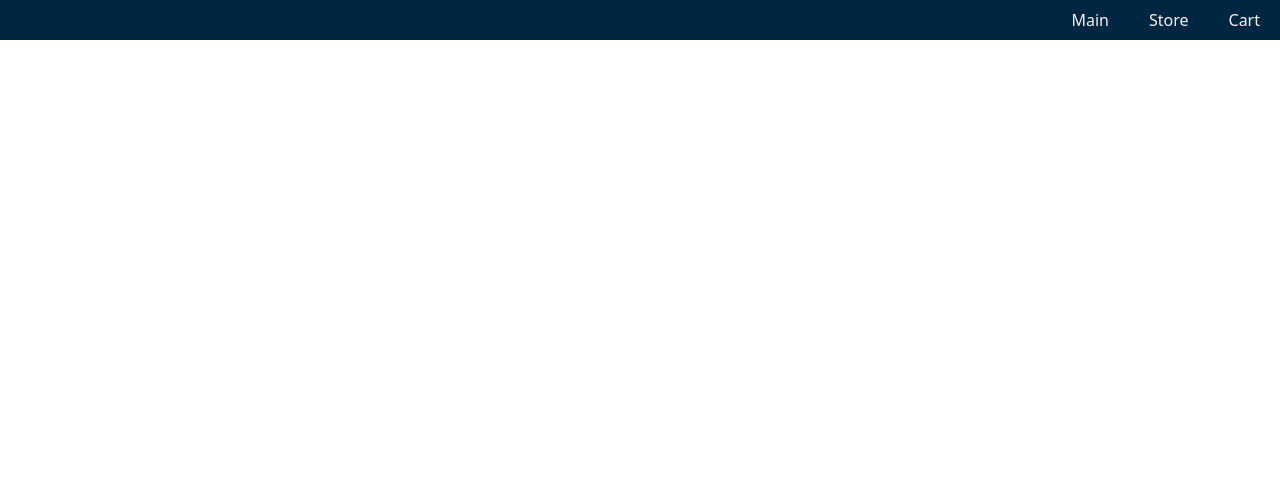
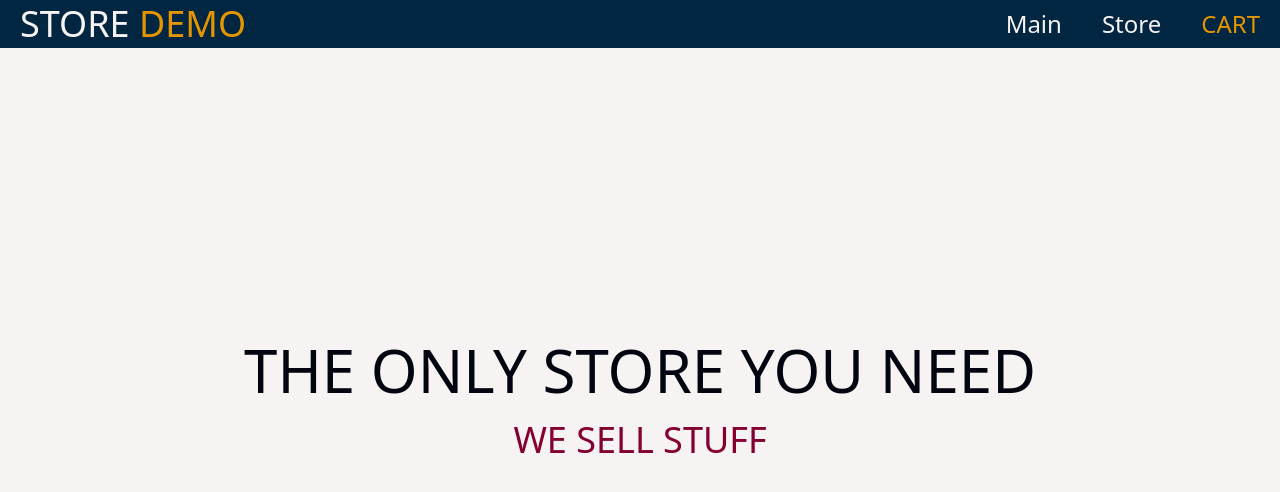
Before and after one commit to P-Hsgw/shoping-cart, a React (Create React App) app: page / in a window 1280 px wide. Shown: the top 492 px of the page. Built offline with nearby package versions, Linux system fonts and the light colour scheme.

Commit message:
Add main page and update header

```diff
--- a/src/App.js
+++ b/src/App.js
@@ -1,9 +1,11 @@
 import Header from "./components/Header"
+import Main from "./components/Main"
 
 function App() {
   return (
     <div className="App">
       <Header />
+      <Main />
     </div>
   );
 }
--- a/src/components/Header.js
+++ b/src/components/Header.js
@@ -1,15 +1,18 @@
 function Header () {
   return(
-    <div className="justify-end items-center h-10 flex bg-prussian-blue ">
+    <div className="justify-end items-center h-12 flex bg-prussian-blue absolute w-screen ">
+      <p className="text-cultured mr-auto m-5 text-4xl">
+        STORE <span className="text-gamboge">DEMO</span>
+      </p>
       <ul>
-        <li className="inline-block m-5 text-cultured">
+        <li className="inline-block m-5 text-cultured text-2xl">
           Main
         </li>
-        <li className="inline-block m-5 text-cultured">
+        <li className="inline-block m-5 text-cultured text-2xl">
           Store
         </li>
-        <li className="inline-block m-5 text-cultured">
-          Cart
+        <li className="inline-block m-5 text-gamboge text-2xl ">
+          CART
         </li>
       </ul>
     </div>
--- a/src/components/Main.js
+++ b/src/components/Main.js
@@ -0,0 +1,14 @@
+function Main () {
+  return(
+    <div className="bg-cultured h-screen flex justify-center items-center flex-col">
+      <h1 className="text-6xl text-rich-black">
+        THE ONLY STORE YOU NEED
+      </h1>
+      <h1 className="text-4xl mt-5 text-claret">
+        WE SELL STUFF
+      </h1>
+    </div>
+  )
+}
+
+export default Main
```
Also changed, not shown: src/components/Product.js (added).
